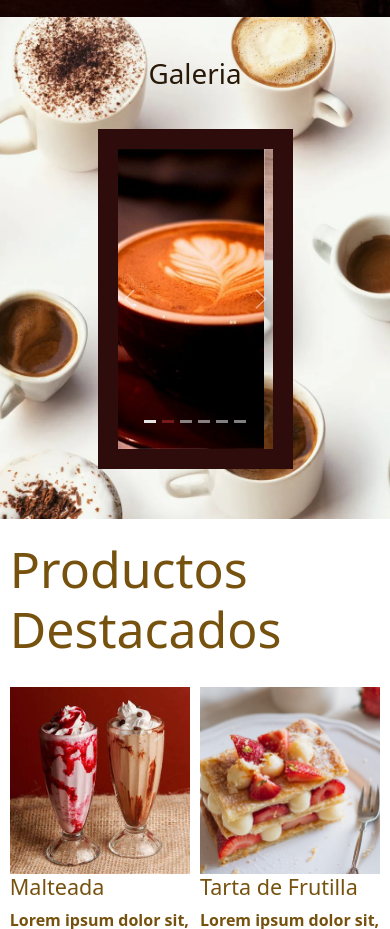
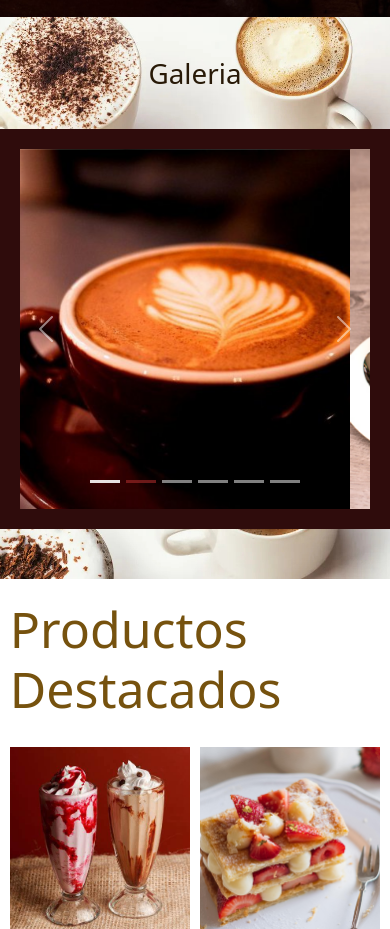
Before and after one commit to lucas-s4nchez/Proyecto-Integrador-Grupal-FullStack, a plain HTML site: page lawebdelcafe/views/index.html in a window 390 px wide. Shown: the part 1688-2617 px from the top of the page. Drawn offline with nearby package versions, Linux system fonts and the light colour scheme.

Commit message:
subiendo carrusel

```diff
--- a/lawebdelcafe/assets/css/galeria.css
+++ b/lawebdelcafe/assets/css/galeria.css
@@ -22,19 +22,38 @@
   .slide{
       border: 20px solid rgb(47, 12, 12);
       margin: 0 auto;
-      max-height: 500px;
-      width: 50%;
+      height: 700px;
+      width: 100%;
+      overflow-y: hidden;
   }
   .carousel-item{
       min-height:200px;
-      max-height:450px;
+      height:700px;
   /*height: 100%;
   width: auto;*/
       object-fit: cover;
+
   }
 
   .carousel-inner{
   min-height:200px;
-  max-height:500px
+  height:700px
   /*width: 300px;*/
   }
+
+.img{
+    object-fit: cover;
+
+}
+
+@media(max-width:768px){
+    .carousel-item{
+        height: 400px;
+    }
+    .carousel-inner{
+        height:400px;
+    }
+    .slide{
+        height:400px;
+    }
+}
--- a/lawebdelcafe/views/index.html
+++ b/lawebdelcafe/views/index.html
@@ -92,22 +92,22 @@
         <!-- The slideshow/carousel -->
         <div class="carousel-inner" style="min-width:100%">
             <div class="carousel-item active">
-              <img src="..\assets\images\26.jpg" alt="cafe1" class="d-block" style="width:100%; min-height:300px; object-fit: cover;">
+              <img src="..\assets\images\26.jpg" alt="cafe1" class="d-block img" style="width:100%; min-height:300px; object-fit: cover;">
             </div>
             <div class="carousel-item">
-              <img src="..\assets\images\27.jpg" alt="cafe2" class="d-block" style="width:100%">
+              <img src="..\assets\images\27.jpg" alt="cafe2" class="d-block img" style="width:100%">
             </div>
             <div class="carousel-item">
-              <img src="..\assets\images\28.avif" alt="cafe3" class="d-block" style="width:100%">
+              <img src="..\assets\images\28.avif" alt="cafe3" class="d-block img" style="width:100%">
             </div>
             <div class="carousel-item">
-              <img src="..\assets\images\29.jpg" alt="cafe4" class="d-block" style="width:100%">
+              <img src="..\assets\images\29.jpg" alt="cafe4" class="d-block img" style="width:100%">
             </div>
             <div class="carousel-item">
-              <img src="..\assets\images\30.jpg" alt="cafe5" class="d-block" style="width:100%">
+              <img src="..\assets\images\30.jpg" alt="cafe5" class="d-block img" style="width:100%">
             </div>
             <div class="carousel-item">
-              <img src="..\assets\images\31.jpg" alt="cafe6" class="d-block" style="width:100%">
+              <img src="..\assets\images\31.jpg" alt="cafe6" class="d-block img" style="width:100%">
             </div>
         </div>
 
```
